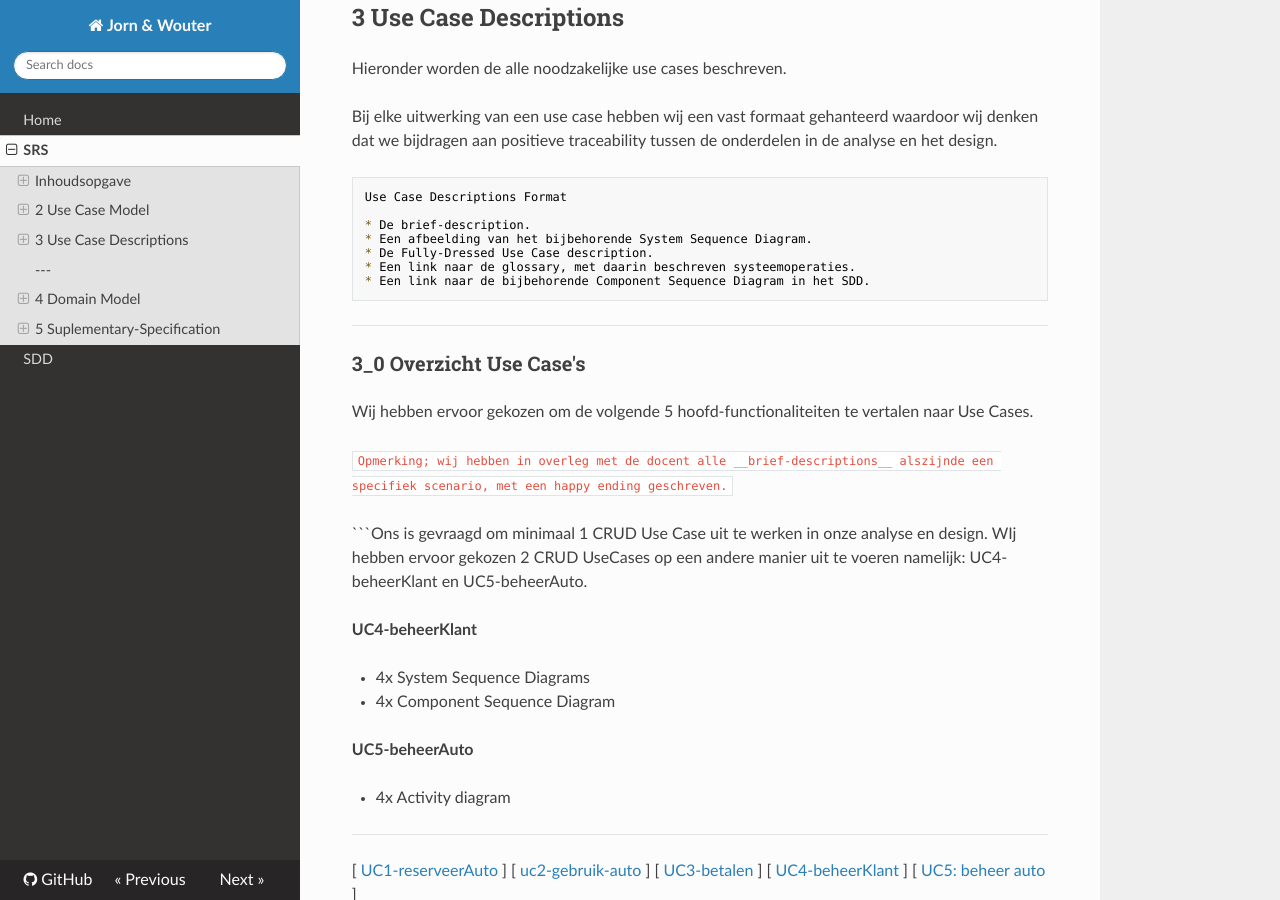
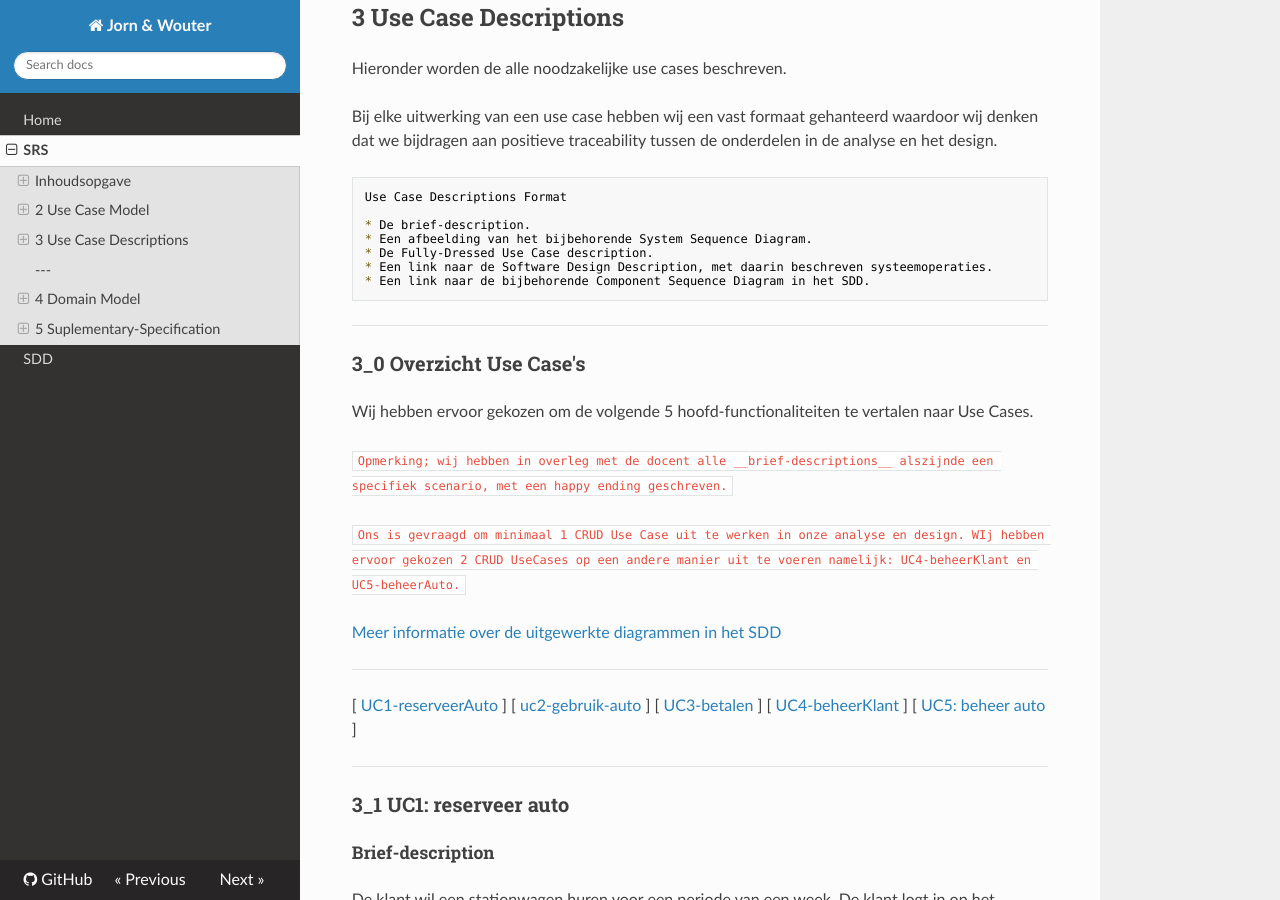
Before and after one commit to jornbrouwer/RentIT, an MkDocs documentation site: the page built from docs/SRS_v1-0-4.md, in a window 1280 px wide and 900 px high, scrolled down 3476 px. Built offline with MkDocs 1.6.1, drawn with Linux system fonts in a browser that asks for light colours; nearby versions of some CDN libraries; old or Windows-style settings are respelled for this version of MkDocs; some of the changed text lies outside the part shown.

````diff
--- a/docs/SRS_v1-0-4.md
+++ b/docs/SRS_v1-0-4.md
@@ -136,7 +136,7 @@ Use Case Descriptions Format
 * De brief-description.
 * Een afbeelding van het bijbehorende System Sequence Diagram.
 * De Fully-Dressed Use Case description.
-* Een link naar de glossary, met daarin beschreven systeemoperaties.
+* Een link naar de Software Design Description, met daarin beschreven systeemoperaties.
 * Een link naar de bijbehorende Component Sequence Diagram in het SDD.
 ```
 ---
@@ -145,22 +145,12 @@ Use Case Descriptions Format
 
 Wij hebben ervoor gekozen om de volgende 5 hoofd-functionaliteiten te vertalen naar Use Cases.
 
-```Opmerking; wij hebben in overleg met de docent alle __brief-descriptions__ alszijnde een specifiek scenario, met een happy ending geschreven.    ```
+```Opmerking; wij hebben in overleg met de docent alle __brief-descriptions__ alszijnde een specifiek scenario, met een happy ending geschreven.```
 
-```Ons is gevraagd om minimaal 1 CRUD Use Case uit te werken in onze analyse en design. WIj hebben ervoor gekozen 2 CRUD UseCases op een andere manier uit te voeren namelijk: UC4-beheerKlant en UC5-beheerAuto.
+```Ons is gevraagd om minimaal 1 CRUD Use Case uit te werken in onze analyse en design. WIj hebben ervoor gekozen 2 CRUD UseCases op een andere manier uit te voeren namelijk: UC4-beheerKlant en UC5-beheerAuto.```
 
-__UC4-beheerKlant__
 
-* 4x System Sequence Diagrams
-* 4x Component Sequence Diagram
-
-__UC5-beheerAuto__
-
-* 4x Activity diagram
-
-<!--
-	Beide manieren geven een trace over de 'te realiseren onderdelen'.
--->
+[Meer informatie over de uitgewerkte diagrammen in het SDD](SDD_v1-0-1.md#overzicht-keuze-type-diagram)
 
 ---
 
@@ -810,11 +800,6 @@ Het systeem geeft aan dat de auto verwijderd is.
 
 ---
 
-```!TIP!``` Description of all conceptual classes are in the Glossary
-[Glossary](Glossary_v1-0-1.md#description-of-domain-models-conceptual-classes)
-
----
-
 (30-10)
 Wij hebben het concept: ```reservering``` uit het domeinmodel, vertaald naar <<  betalingsinterface >> in **de conceptuele klasse**.
 
````
Also changed, not shown: other parts of docs/SRS_v1-0-4.md (+1 -1 lines), docs/SDD_v1-0-1.md (+1 -1 lines).
